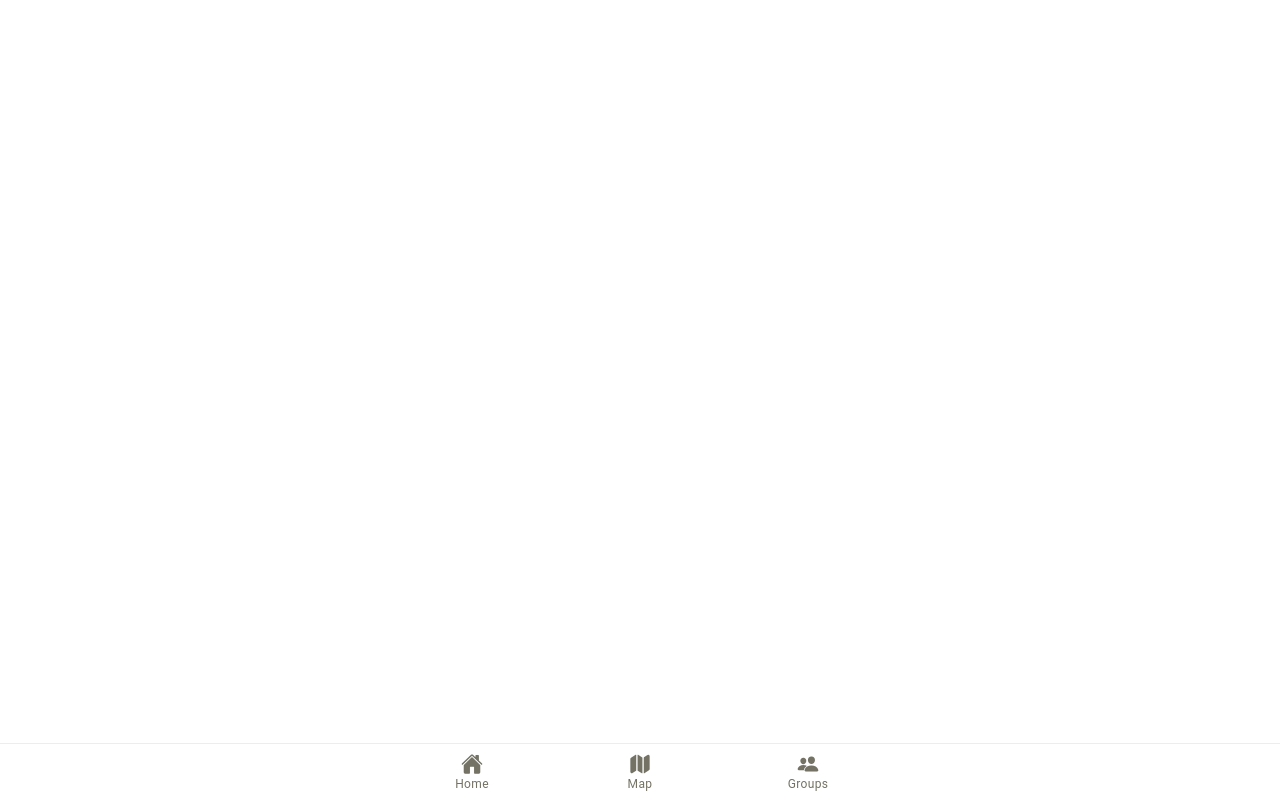
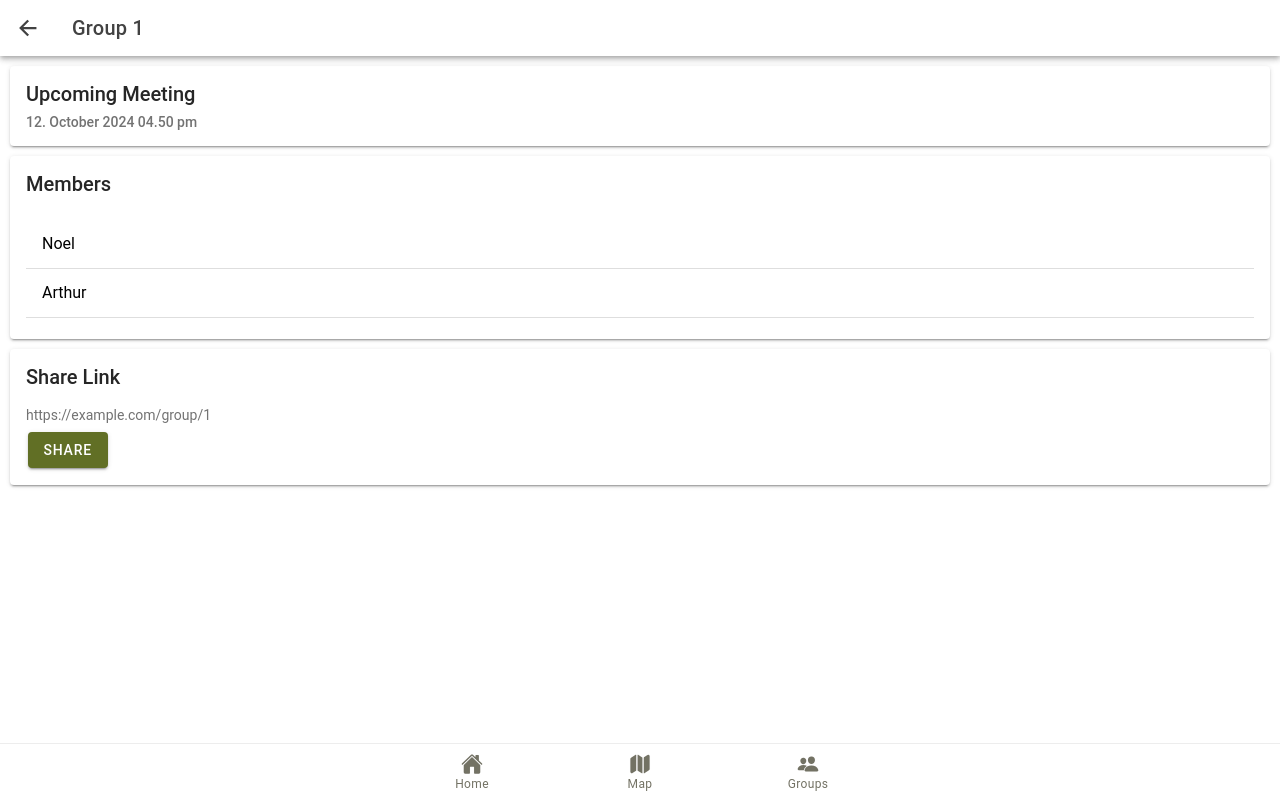
Before and after one commit to VirtCode/Hackathon24, a React (Vite) app in the folder frontend/: page /group/1 in a window 1280 px wide. Built offline with nearby package versions, Linux system fonts and the light colour scheme.

Commit message:
add GroupPage and GroupDetailPage and Routing

```diff
--- a/frontend/src/App.tsx
+++ b/frontend/src/App.tsx
@@ -45,6 +45,7 @@ import "@ionic/react/css/palettes/dark.system.css";
 /* Theme variables */
 import "./theme/variables.css";
 import Settings from "./pages/Settings";
+import GroupDetail from "./pages/GroupDetail";
 
 setupIonicReact();
 
@@ -91,6 +92,7 @@ const App: React.FC = () => (
           </Route>
           <Route exact={true} path="/settings" component={Settings}>
           </Route>
+          <Route path="/group/:id" component={GroupDetail} exact />
           <Route exact path="/">
             <Redirect to="/home" />
           </Route>
--- /dev/null
+++ b/frontend/src/components/GroupList.tsx
@@ -0,0 +1,25 @@
+import React from 'react';
+import { IonList, IonItem, IonLabel } from '@ionic/react';
+
+export interface Group {
+    id: number;
+    name: string;
+}
+
+export interface GroupListProps {
+    groups: Group[];
+}
+
+const GroupList: React.FC<GroupListProps> = ({ groups }) => {
+    return (
+        <IonList lines='full'>
+            {groups.map(group => (
+                <IonItem key={group.id} detail={true} routerLink={`group/${group.id}`}>
+                    <IonLabel>{group.name}</IonLabel>
+                </IonItem>
+            ))}
+        </IonList>
+    );
+};
+
+export default GroupList;
--- /dev/null
+++ b/frontend/src/components/GroupMemberList.tsx
@@ -0,0 +1,25 @@
+import React from 'react';
+import { IonList, IonItem, IonLabel } from '@ionic/react';
+
+export interface Member {
+    id: number;
+    name: string;
+}
+
+export interface GroupMemberListProps {
+    members: Member[];
+}
+
+const GroupMemberList: React.FC<GroupMemberListProps> = ({ members }) => {
+    return (
+        <IonList lines='full'>
+            {members.map(member => (
+                <IonItem key={member.id}>
+                    <IonLabel>{member.name}</IonLabel>
+                </IonItem>
+            ))}
+        </IonList>
+    );
+};
+
+export default GroupMemberList;
--- /dev/null
+++ b/frontend/src/pages/GroupDetail.tsx
@@ -0,0 +1,73 @@
+import {
+  IonBackButton,
+  IonButton,
+  IonButtons,
+  IonCard,
+  IonCardContent,
+  IonCardHeader,
+  IonCardSubtitle,
+  IonCardTitle,
+  IonContent,
+  IonHeader,
+  IonPage,
+  IonTitle,
+  IonToolbar,
+  useIonViewWillEnter,
+} from "@ionic/react";
+import React from "react";
+import { RouteComponentProps } from "react-router";
+import GroupMemberList from "../components/GroupMemberList";
+
+interface GroupDetailProps
+  extends RouteComponentProps<{
+    id: string;
+  }> {}
+
+const GroupDetail: React.FC<GroupDetailProps> = ({ match }) => {
+  const id = match.params.id;
+
+  return (
+    <IonPage>
+      <IonHeader>
+        <IonToolbar>
+          <IonTitle>Group {id}</IonTitle>
+          <IonButtons slot="start">
+            <IonBackButton defaultHref="/groups" />
+          </IonButtons>
+        </IonToolbar>
+      </IonHeader>
+      <IonContent className="ion-padding">
+        <IonCard>
+          <IonCardHeader>
+            <IonCardTitle>Upcoming Meeting</IonCardTitle>
+            <IonCardSubtitle>12. October 2024 04.50 pm</IonCardSubtitle>
+          </IonCardHeader>
+        </IonCard>
+        <IonCard>
+          <IonCardHeader>
+            <IonCardTitle>Members</IonCardTitle>
+          </IonCardHeader>
+          <IonCardContent>
+            <GroupMemberList
+              members={[
+                { id: 1, name: "Noel" },
+                { id: 2, name: "Arthur" },
+              ]}
+            />
+          </IonCardContent>
+        </IonCard>
+        <IonCard>
+            <IonCardHeader>
+              <IonCardTitle>Share Link</IonCardTitle>
+            </IonCardHeader>
+            <IonCardContent>
+                <p>https://example.com/group/{id}</p>
+                <IonButton>Share</IonButton>
+            </IonCardContent>
+          </IonCard>
+      </IonContent>
+    </IonPage>
+  );
+};
+
+export default GroupDetail;
--- a/frontend/src/pages/Groups.tsx
+++ b/frontend/src/pages/Groups.tsx
@@ -6,21 +6,19 @@ import {
   IonToolbar,
 } from "@ionic/react";
 import "./Groups.css";
+import Header from "../components/Header";
+import GroupList, { Group} from "../components/GroupList";
+
+const groups: Group[] = [{ id: 1, name: "Group 1" }, { id: 2, name: "Group 2" }];
+
+
 
 const Groups: React.FC = () => {
   return (
     <IonPage>
-      <IonHeader>
-        <IonToolbar>
-          <IonTitle>Groups</IonTitle>
-        </IonToolbar>
-      </IonHeader>
+      <Header pageTitle={"Groups"}/>
       <IonContent fullscreen>
-        <IonHeader collapse="condense">
-          <IonToolbar>
-            <IonTitle size="large">Groups</IonTitle>
-          </IonToolbar>
-        </IonHeader>
+        <GroupList groups={groups}></GroupList>
       </IonContent>
     </IonPage>
   );
```
